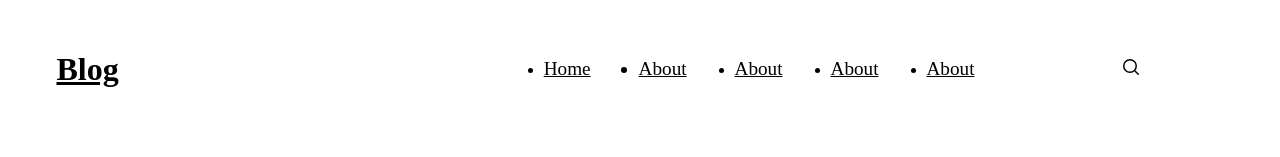
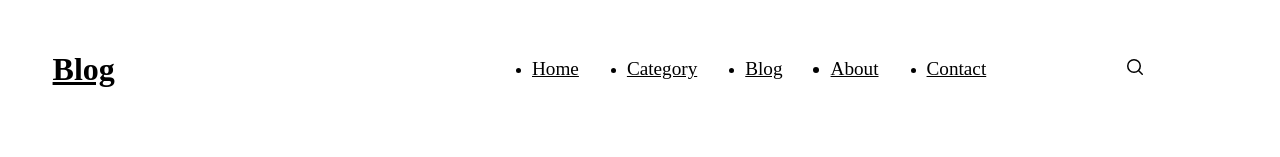
Before and after one commit to okhuarobo-osayuki/Blog-App, a React (Create React App) app: page /pages/about in a window 1280 px wide. Shown: the top 157 px of the page. Built offline with nearby package versions, Linux system fonts and the light colour scheme.

Commit message:
created a Navigation component for the whole app except homepage

```diff
--- a/src/components/NavBar.js
+++ b/src/components/NavBar.js
@@ -1,7 +1,9 @@
+import { useState } from "react";
 import { Link, useMatch, useResolvedPath } from "react-router-dom";
 import "../assets/css/navbar.css";
 
-function CustomLInk({ to, children, ...props }) {
+// A custom link component that styles itself as active if the pathname of the URL matches the active link
+function CustomLink({ to, children, ...props }) {
   const resolvedPath = useResolvedPath(to);
   const isActive = useMatch({ path: resolvedPath.pathname });
 
@@ -14,20 +16,45 @@ function CustomLInk({ to, children, ...props }) {
   );
 }
 
+// The navigation component that contains the logo, the links to the different pages and the search functionality
 function NavBar() {
+  // An onclick function that is called when the search button is clicked and returns the search query; and also returns to normal state when the search button is clicked again
+  const [search, setSearch] = useState();
+
+  // An onclick function that closes the search bar when the close button is clicked
+  const searchClose = () => {
+    setSearch();
+  };
+
+// An onclick function that opens the search bar when the search button is clicked
+  const searchClick = (e) => {
+    e.preventDefault();
+    setSearch((prev) => {
+      return (
+        <form className="search-form" method="GET" >
+          <input type="search" placeholder="Search for..." className="header-search-input" />
+          {/* close search button */}
+          <button className="search-close" onClick={searchClose}>close</button>
+        </form>
+      );
+    });
+  };
+
   return (
     <nav className="nav-bar">
       <h1>
         <Link to="/">Blog</Link>
       </h1>
       <ul>
-        <CustomLInk to="/">Home</CustomLInk>
-        <CustomLInk to="/pages/about">About</CustomLInk>
-        <CustomLInk to="/pages/">About</CustomLInk>
-        <CustomLInk to="/pages/">About</CustomLInk>
-        <CustomLInk to="/pages/">About</CustomLInk>
+        <CustomLink to="/">Home</CustomLink>
+        <CustomLink to="/pages/">Category</CustomLink>
+        <CustomLink to="/pages/">Blog</CustomLink>
+        <CustomLink to="/pages/about">About</CustomLink>
+        <CustomLink to="/pages/">Contact</CustomLink>
       </ul>
-      <div className="nav-search">
+      {/* Search value placed above the search icon */}
+        <>{search}</>
+      <div className="nav-search" onClick={searchClick}>
         <svg width="24" height="24" fill="none" viewBox="0 0 24 24">
           <path
             stroke="currentColor"
```
